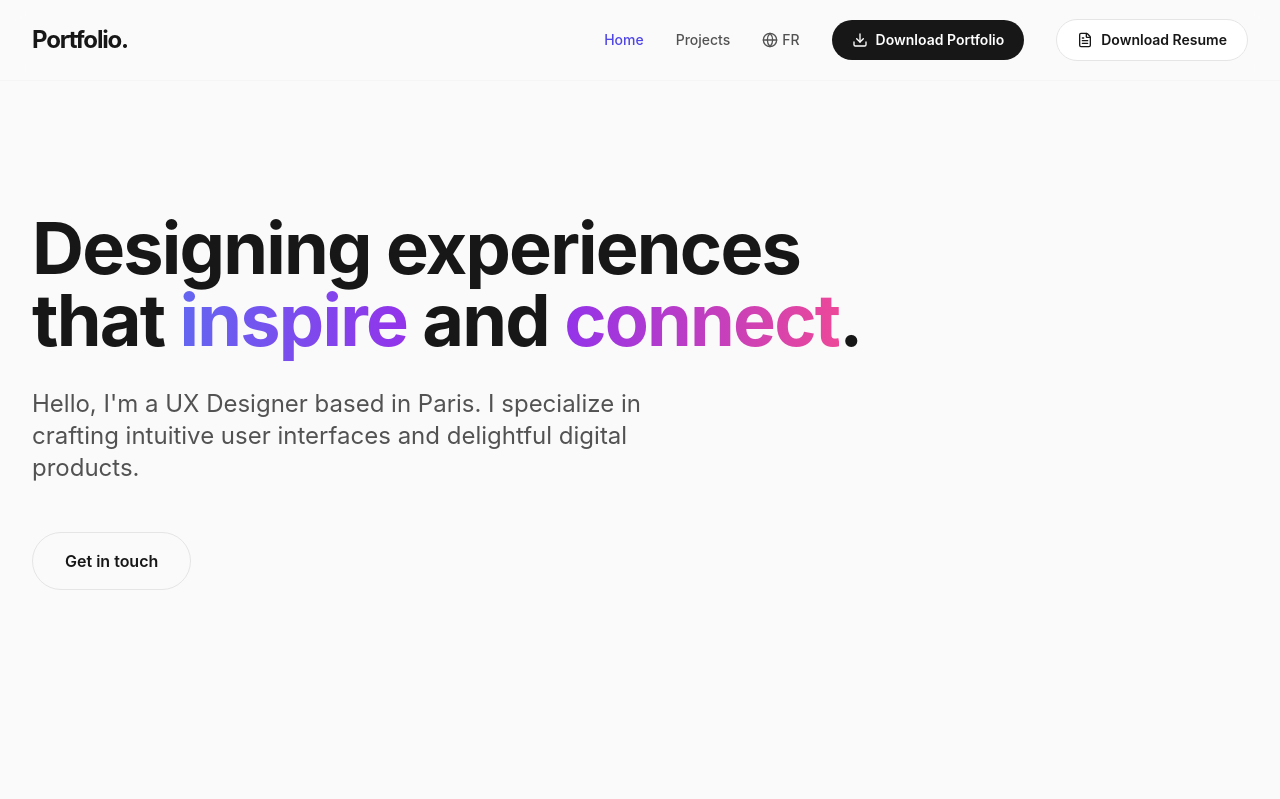
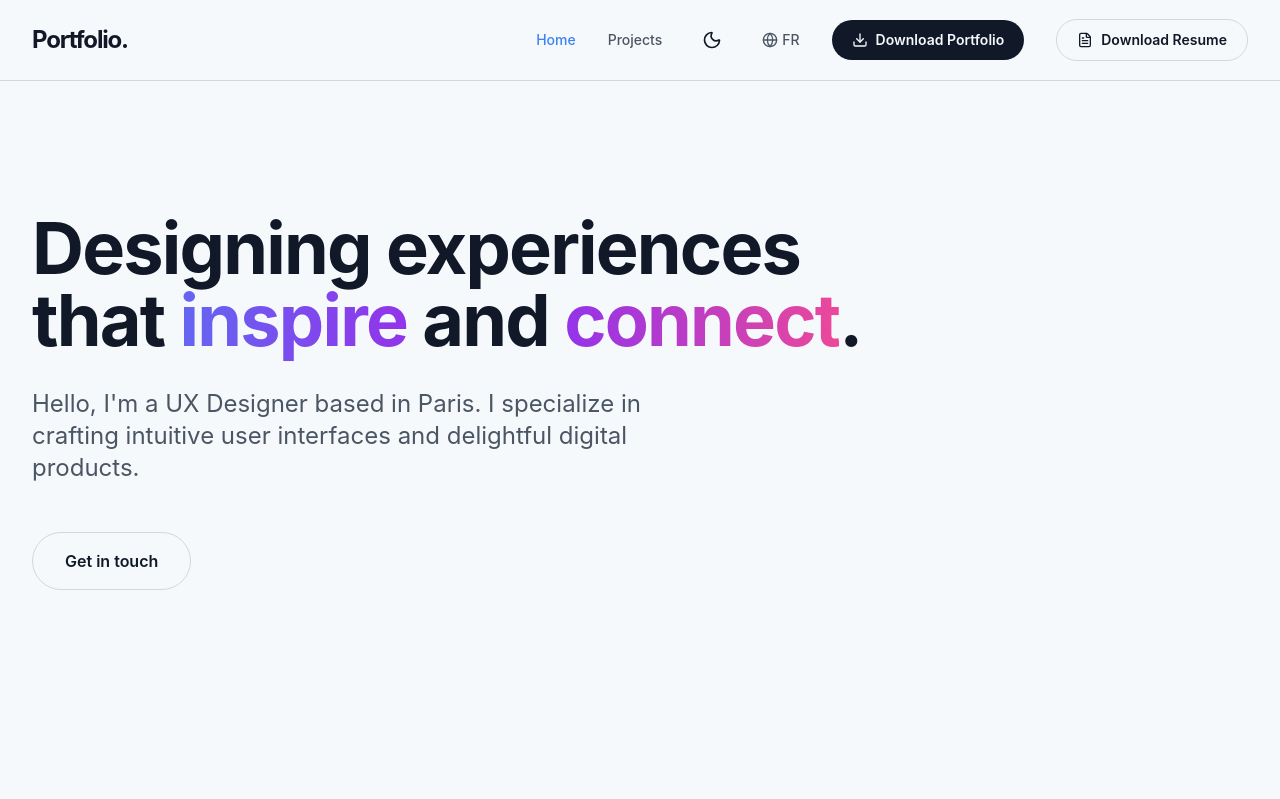
Before and after one commit to Ertoun/Portfolio, a React (Vite) app: page /#/ in a window 1280 px wide. Shown: the top 799 px of the page. Built offline with nearby package versions, Linux system fonts and the light colour scheme.

Commit message:
Add theme management

```diff
--- a/src/App.jsx
+++ b/src/App.jsx
@@ -6,7 +6,7 @@ import Footer from './components/Footer';
 
 function App() {
   return (
-    <div className="min-h-screen bg-neutral-50 text-neutral-900 font-sans selection:bg-indigo-500 selection:text-white">
+    <div className="min-h-screen bg-background text-primary font-sans selection:bg-indigo-500 selection:text-white">
       <Header />
       <Routes>
         <Route path="/" element={<Home />} />
--- a/src/components/Contact.jsx
+++ b/src/components/Contact.jsx
@@ -6,10 +6,10 @@ const Contact = () => {
     const { t } = useLanguage();
 
     return (
-        <section className="py-20 bg-white" id="contact">
+        <section className="py-20 bg-background" id="contact">
             <div className="max-w-4xl mx-auto text-center">
-                <h2 className="text-3xl md:text-4xl font-bold text-neutral-900 mb-8">{t.contact.title}</h2>
-                <p className="text-xl text-neutral-600 mb-12">
+                <h2 className="text-3xl md:text-4xl font-bold text-primary mb-8">{t.contact.title}</h2>
+                <p className="text-xl text-muted mb-12">
                     {t.contact.description}
                 </p>
                 <a
--- a/src/components/Header.jsx
+++ b/src/components/Header.jsx
@@ -3,6 +3,7 @@ import { Menu, X, Download, FileText, Globe } from 'lucide-react';
 import { motion, AnimatePresence } from 'framer-motion';
 import { Link, useLocation } from 'react-router-dom';
 import { useLanguage } from '../context/LanguageContext';
+import ThemeToggle from './ThemeToggle';
 
 const Header = () => {
     const [isOpen, setIsOpen] = React.useState(false);
@@ -15,9 +16,9 @@ const Header = () => {
     ];
 
     return (
-        <header className="sticky top-0 z-50 bg-neutral-50/80 backdrop-blur-md border-b border-neutral-100 dark:border-neutral-800">
+        <header className="sticky top-0 z-50 bg-background/80 backdrop-blur-md border-b border-secondary">
             <div className="container mx-auto px-4 md:px-8 h-20 flex items-center justify-between">
-                <Link to="/" className="text-2xl font-bold tracking-tighter text-neutral-900">
+                <Link to="/" className="text-2xl font-bold tracking-tighter text-primary">
                     Portfolio.
                 </Link>
 
@@ -27,16 +28,18 @@ const Header = () => {
                         <Link
                             key={link.path}
                             to={link.path}
-                            className={`text-sm font-medium transition-colors ${location.pathname === link.path ? 'text-indigo-600' : 'text-neutral-600 hover:text-neutral-900'
+                            className={`text-sm font-medium transition-colors ${location.pathname === link.path ? 'text-accent' : 'text-muted hover:text-primary'
                                 }`}
                         >
                             {link.name}
                         </Link>
                     ))}
 
+                    <ThemeToggle />
+
                     <button
                         onClick={toggleLanguage}
-                        className="flex items-center gap-1 text-sm font-medium text-neutral-600 hover:text-neutral-900 transition-colors"
+                        className="flex items-center gap-1 text-sm font-medium text-muted hover:text-primary transition-colors"
                     >
                         <Globe className="w-4 h-4" />
                         <span>{language === 'en' ? 'FR' : 'EN'}</span>
@@ -45,7 +48,7 @@ const Header = () => {
                     <a
                         href="/Portfolio/portfolio.pdf"
                         download="portfolio.pdf"
-                        className="flex items-center gap-2 px-5 py-2.5 bg-neutral-900 text-white rounded-full text-sm font-semibold hover:bg-neutral-800 transition-all"
+                        className="flex items-center gap-2 px-5 py-2.5 bg-primary text-background rounded-full text-sm font-semibold hover:opacity-90 transition-all"
                     >
                         <Download className="w-4 h-4" />
                         <span>{t.header.downloadPortfolio}</span>
@@ -53,7 +56,7 @@ const Header = () => {
                     <a
                         href="/Portfolio/resume_UX_Designer.pdf"
                         download="resume_UX_Designer.pdf"
-                        className="flex items-center gap-2 px-5 py-2.5 bg-white border border-neutral-200 text-neutral-900 rounded-full text-sm font-semibold hover:bg-neutral-50 transition-all"
+                        className="flex items-center gap-2 px-5 py-2.5 bg-background border border-secondary text-primary rounded-full text-sm font-semibold hover:bg-secondary transition-all"
                     >
                         <FileText className="w-4 h-4" />
                         <span>{t.header.downloadResume}</span>
@@ -62,14 +65,15 @@ const Header = () => {
 
                 {/* Mobile Toggle */}
                 <div className="flex items-center gap-4 md:hidden">
+                    <ThemeToggle />
                     <button
                         onClick={toggleLanguage}
-                        className="flex items-center gap-1 text-sm font-medium text-neutral-600"
+                        className="flex items-center gap-1 text-sm font-medium text-muted"
                     >
                         <Globe className="w-4 h-4" />
                         <span>{language === 'en' ? 'FR' : 'EN'}</span>
                     </button>
-                    <button onClick={() => setIsOpen(!isOpen)} className="p-2 text-neutral-600">
+                    <button onClick={() => setIsOpen(!isOpen)} className="p-2 text-muted">
                         {isOpen ? <X /> : <Menu />}
                     </button>
                 </div>
@@ -82,7 +86,7 @@ const Header = () => {
                         initial={{ opacity: 0, height: 0 }}
                         animate={{ opacity: 1, height: 'auto' }}
                         exit={{ opacity: 0, height: 0 }}
-                        className="md:hidden bg-neutral-50 border-b border-neutral-100 overflow-hidden"
+                        className="md:hidden bg-background border-b border-secondary overflow-hidden"
                     >
                         <div className="flex flex-col p-4 gap-4">
                             {links.map((link) => (
@@ -90,7 +94,7 @@ const Header = () => {
                                     key={link.path}
                                     to={link.path}
                                     onClick={() => setIsOpen(false)}
-                                    className={`text-lg font-medium ${location.pathname === link.path ? 'text-indigo-600' : 'text-neutral-600'
+                                    className={`text-lg font-medium ${location.pathname === link.path ? 'text-accent' : 'text-muted'
                                         }`}
                                 >
                                     {link.name}
@@ -99,7 +103,7 @@ const Header = () => {
                             <a
                                 href="/Portfolio/portfolio.pdf"
                                 download="resume_portfolio.pdf"
-                                className="flex items-center justify-center gap-2 px-4 py-2 bg-indigo-600 text-white rounded-full text-sm font-semibold w-full"
+                                className="flex items-center justify-center gap-2 px-4 py-2 bg-accent text-white rounded-full text-sm font-semibold w-full"
                             >
                                 <Download className="w-4 h-4" />
                                 <span>{t.header.downloadPortfolio}</span>
@@ -107,7 +111,7 @@ const Header = () => {
                             <a
                                 href="/Portfolio/resume_UX_Designer.pdf"
                                 download="resume_UX_Designer.pdf"
-                                className="flex items-center justify-center gap-2 px-4 py-2 bg-white border border-neutral-200 text-neutral-900 rounded-full text-sm font-semibold w-full"
+                                className="flex items-center justify-center gap-2 px-4 py-2 bg-background border border-secondary text-primary rounded-full text-sm font-semibold w-full"
                             >
                                 <FileText className="w-4 h-4" />
                                 <span>{t.header.downloadResume}</span>
--- a/src/components/Hero.jsx
+++ b/src/components/Hero.jsx
@@ -15,7 +15,7 @@ const Hero = () => {
                     animate={{ opacity: 1, y: 0 }}
                     transition={{ duration: 0.6 }}
                 >
-                    <h1 className="text-5xl md:text-7xl font-bold tracking-tight text-neutral-900 leading-[1.1] mb-8">
+                    <h1 className="text-5xl md:text-7xl font-bold tracking-tight text-primary leading-[1.1] mb-8">
                         {t.hero.titlePlain1}<span className="text-transparent bg-clip-text bg-gradient-to-r from-indigo-500 to-purple-600">{t.hero.titleHighlight1}</span>{t.hero.titlePlain2}<span className="text-transparent bg-clip-text bg-gradient-to-r from-purple-600 to-pink-500">{t.hero.titleHighlight2}</span>{t.hero.titlePlain3}
                     </h1>
                 </motion.div>
@@ -24,7 +24,7 @@ const Hero = () => {
                     initial={{ opacity: 0, y: 20 }}
                     animate={{ opacity: 1, y: 0 }}
                     transition={{ duration: 0.6, delay: 0.2 }}
-                    className="text-xl md:text-2xl text-neutral-600 max-w-2xl leading-relaxed mb-12"
+                    className="text-xl md:text-2xl text-muted max-w-2xl leading-relaxed mb-12"
                 >
                     {t.hero.description}
                 </motion.p>
@@ -39,7 +39,7 @@ const Hero = () => {
                         View Projects
                         <ArrowRight className="w-4 h-4 group-hover:translate-x-1 transition-transform" />
                     </Link> */}
-                    <HashLink smooth to="/#contact" className="px-8 py-4 border border-neutral-200 text-neutral-900 rounded-full font-semibold hover:bg-white hover:border-neutral-300 transition-all flex items-center justify-center">
+                    <HashLink smooth to="/#contact" className="px-8 py-4 border border-secondary text-primary rounded-full font-semibold hover:bg-secondary transition-all flex items-center justify-center">
                         {t.hero.cta}
                     </HashLink>
                 </motion.div>
--- a/src/components/PortfolioGrid.jsx
+++ b/src/components/PortfolioGrid.jsx
@@ -32,7 +32,7 @@ const PortfolioGrid = () => {
                         transition={{ delay: index * 0.1 }}
                         className="group cursor-pointer"
                     >
-                        <div className="aspect-[4/3] overflow-hidden rounded-2xl bg-neutral-100 mb-4 relative">
+                        <div className="aspect-[4/3] overflow-hidden rounded-2xl bg-secondary mb-4 relative">
                             <img
                                 src={projectImages[project.id]}
                                 alt={project.title}
@@ -42,10 +42,10 @@ const PortfolioGrid = () => {
                         </div>
                         <div className="flex justify-between items-start">
                             <div>
-                                <h3 className="text-xl font-bold text-neutral-900 group-hover:text-indigo-600 transition-colors">
+                                <h3 className="text-xl font-bold text-primary group-hover:text-indigo-600 transition-colors">
                                     {project.title}
                                 </h3>
-                                <p className="text-neutral-500 mt-1">{project.category}</p>
+                                <p className="text-muted mt-1">{project.category}</p>
                             </div>
                         </div>
                     </motion.div>
--- /dev/null
+++ b/src/components/ThemeToggle.jsx
@@ -0,0 +1,34 @@
+import React from 'react';
+import { Moon, Sun } from 'lucide-react';
+import { useTheme } from '../context/ThemeContext';
+import { motion, AnimatePresence } from 'framer-motion';
+
+const ThemeToggle = () => {
+  const { theme, toggleTheme } = useTheme();
+
+  return (
+    <button
+      onClick={toggleTheme}
+      className="p-2 rounded-full transition-colors duration-200 hover:bg-secondary focus:outline-none focus:ring-2 focus:ring-accent relative overflow-hidden"
+      aria-label="Toggle dark mode"
+    >
+      <AnimatePresence mode="wait" initial={false}>
+        <motion.div
+          key={theme}
+          initial={{ y: -20, opacity: 0, rotate: -90 }}
+          animate={{ y: 0, opacity: 1, rotate: 0 }}
+          exit={{ y: 20, opacity: 0, rotate: 90 }}
+          transition={{ duration: 0.8 }}
+        >
+          {theme === 'light' ? (
+            <Moon className="w-5 h-5 text-primary" />
+          ) : (
+            <Sun className="w-5 h-5 text-primary" />
+          )}
+        </motion.div>
+      </AnimatePresence>
+    </button>
+  );
+};
+
+export default ThemeToggle;
--- /dev/null
+++ b/src/context/ThemeContext.jsx
@@ -0,0 +1,42 @@
+import { createContext, useContext, useEffect, useState } from 'react';
+
+const ThemeContext = createContext();
+
+export const ThemeProvider = ({ children }) => {
+  const [theme, setTheme] = useState(() => {
+    // Check local storage first
+    if (typeof window !== 'undefined' && localStorage.getItem('theme')) {
+      return localStorage.getItem('theme');
+    }
+    // Fallback to system preference
+    if (typeof window !== 'undefined' && window.matchMedia('(prefers-color-scheme: dark)').matches) {
+      return 'dark';
+    }
+    return 'light';
+  });
+
+  useEffect(() => {
+    const root = window.document.documentElement;
+    root.classList.remove('light', 'dark');
+    root.classList.add(theme);
+    localStorage.setItem('theme', theme);
+  }, [theme]);
+
+  const toggleTheme = () => {
+    setTheme((prevTheme) => (prevTheme === 'light' ? 'dark' : 'light'));
+  };
+
+  return (
+    <ThemeContext.Provider value={{ theme, toggleTheme }}>
+      {children}
+    </ThemeContext.Provider>
+  );
+};
+
+export const useTheme = () => {
+  const context = useContext(ThemeContext);
+  if (!context) {
+    throw new Error('useTheme must be used within a ThemeProvider');
+  }
+  return context;
+};
--- a/src/index.css
+++ b/src/index.css
@@ -1,3 +1,31 @@
 @tailwind base;
 @tailwind components;
 @tailwind utilities;
+
+@layer base {
+  :root {
+    --bg-primary: #f6f9fc;
+    --bg-secondary: #d6d6d6e5;
+    --text-primary: #111827;
+    --text-secondary: #4b5563;
+    --accent-primary: #3b82f6;
+  }
+
+  .dark {
+    --bg-primary: #0f172a; /* slate-900 */
+    --bg-secondary: #1e293b; /* slate-800 */
+    --text-primary: #f8fafc; /* slate-50 */
+    --text-secondary: #94a3b8; /* slate-400 */
+    --accent-primary: #60a5fa; /* blue-400 */
+  }
+}
+
+@layer base {
+  * {
+    @apply transition-colors duration-800;
+  }
+
+  body {
+    @apply bg-background text-primary;
+  }
+}
--- a/src/main.jsx
+++ b/src/main.jsx
@@ -3,15 +3,18 @@ import ReactDOM from 'react-dom/client'
 import App from './App.jsx'
 import './index.css'
 import { LanguageProvider } from './context/LanguageContext';
+import { ThemeProvider } from './context/ThemeContext';
 
 import { HashRouter } from 'react-router-dom'
 
 ReactDOM.createRoot(document.getElementById('root')).render(
   <React.StrictMode>
     <LanguageProvider>
-      <HashRouter>
-        <App />
-      </HashRouter>
+      <ThemeProvider>
+        <HashRouter>
+          <App />
+        </HashRouter>
+      </ThemeProvider>
     </LanguageProvider>
   </React.StrictMode>,
 )
--- a/tailwind.config.js
+++ b/tailwind.config.js
@@ -1,15 +1,23 @@
 /** @type {import('tailwindcss').Config} */
 export default {
-    content: [
-        "./index.html",
-        "./src/**/*.{js,ts,jsx,tsx}",
-    ],
+  content: ["./index.html", "./src/**/*.{js,ts,jsx,tsx}"],
+  darkMode: "class",
   theme: {
     extend: {
+      colors: {
+        background: "rgb(from var(--bg-primary) r g b / <alpha-value>)",
+        secondary: "rgb(from var(--bg-secondary) r g b / <alpha-value>)",
+        primary: "rgb(from var(--text-primary) r g b / <alpha-value>)",
+        muted: "rgb(from var(--text-secondary) r g b / <alpha-value>)",
+        accent: "rgb(from var(--accent-primary) r g b / <alpha-value>)",
+      },
       fontFamily: {
-                sans: ['Inter', 'sans-serif'],
+        sans: ["Inter", "sans-serif"],
+      },
+      transitionDuration: {
+        '800': '800ms',
       },
     },
   },
   plugins: [],
-}
+};
```
Also changed, not shown: src/components/Footer.jsx (+5 -5 lines), src/pages/Projects.jsx (+6 -6 lines), 1 other file (tests, documents, lock files or other folders). Lines whose indentation alone changed are shown as unchanged.
